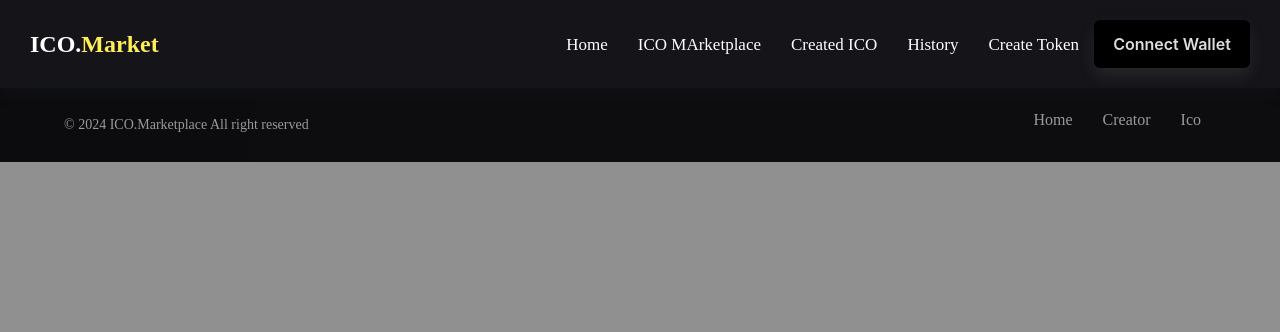
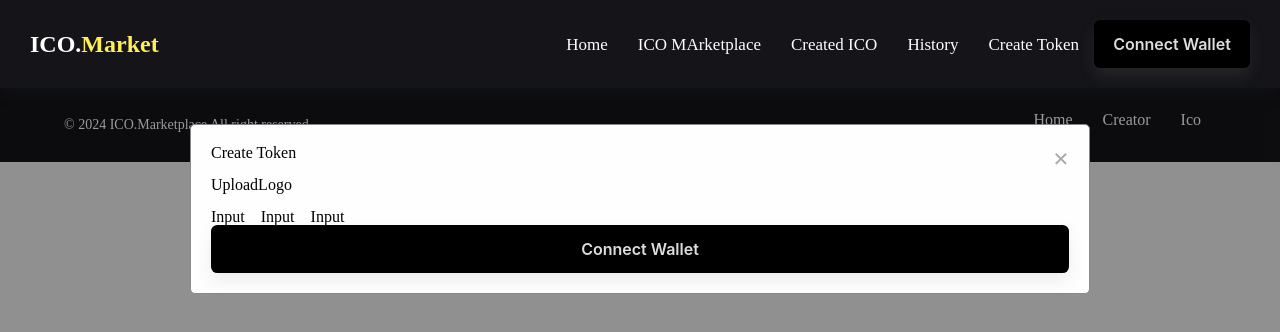
Before and after one commit to Khaledshaikh2244/ICO-DAPP, a Next.js app: page / in a window 1280 px wide. Both pictures are taken after a click on the link "Create Token". Shown: the top 332 px of the page. Built offline with nearby package versions, Linux system fonts and the light colour scheme; no server answers.

Commit message:
fixed naming issue

```diff
--- a/Components/TokenCreator.jsx
+++ b/Components/TokenCreator.jsx
@@ -19,13 +19,43 @@ const TokenCreator = ({
 }) => {
 
   const [imageURL, setimageURL] = useState()
-  const [oken, setToken] = useState({
+  const [token, setToken] = useState({
     name   : "",
     symbol :  "",
     supply  : "",
 
   })
-  return <div id={"myModal"} className={"modal"}>TokenCreator</div>;
+  return <div id={"myModal"} className={"modal"}>
+    <div className="modal-content">
+      <span onClick={() => openTokenCreator(false)} className="close">
+        &times;
+      </span>
+
+      <h2 style={{marginBottom: "1rem"}}>Create Token</h2>
+
+      <UploadLogo
+       imageURL= {imageURL}
+       setimageURL = {setimageURL}
+       setLoader = {setLoader}
+       PINATA_API_KEY = {PINATA_API_KEY}
+       PINATA_SECRET_KEY = {PINATA_SECRET_KEY}
+      />
+      <div className="input-Container">
+        <Input placeholder= {"Name"}   handleChange = {(e) => setToken({...token, name : e.target.value})} />
+        <Input placeholder= {"Symbol"} handleChange = {(e) => setToken({...token, symbol : e.target.value})} />
+        <Input placeholder= {"Supply"} handleChange = {(e) => setToken({...token, supply : e.target.value})} />
+      </div>
+
+      <div className="button-box" style={{marginTop : "10 rem"}}>
+        {
+          address ? (
+            <Button name="Create Token" />
+          ) : (
+            <Button name = "Connect Wallet" handleClick={() => connectWallet()}/>
+          )}
+      </div>
+    </div>
+  </div>;
 };
 
 export default TokenCreator;
```
